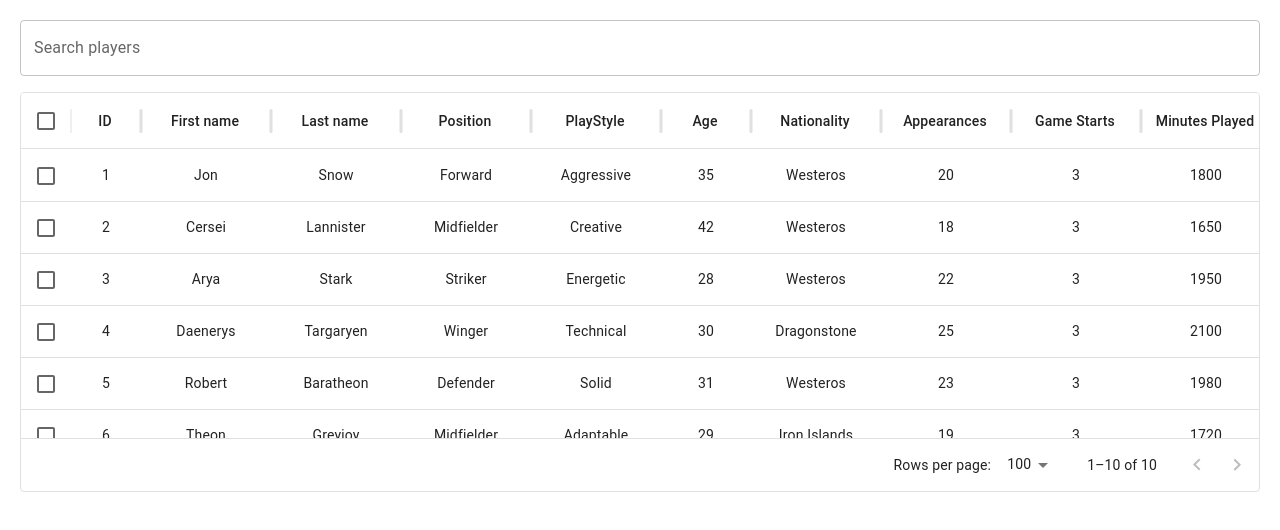
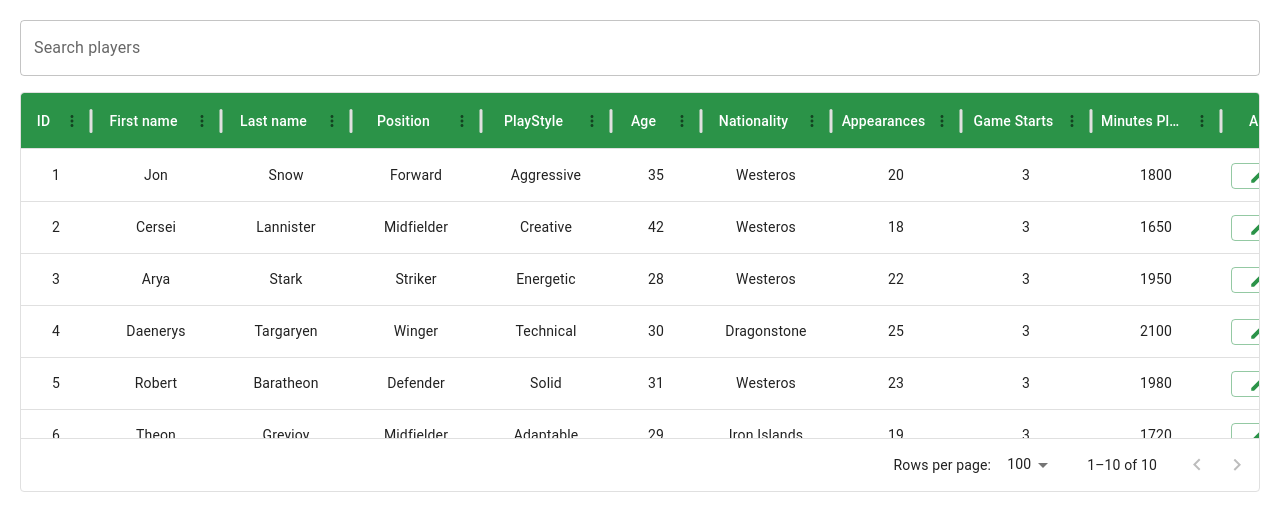
Before and after one commit to asayenju/soccerLink, a React (Create React App) app in the folder frontend/: page / in a window 1280 px wide. Shown: the top 530 px of the page. Built offline with nearby package versions, Linux system fonts and the light colour scheme.

Commit message:
Styling and actions column added

```diff
--- a/frontend/src/components/SearchPlayer.js
+++ b/frontend/src/components/SearchPlayer.js
@@ -2,27 +2,75 @@ import * as React from 'react';
 import { DataGrid } from '@mui/x-data-grid';
 import TextField from '@mui/material/TextField';
 import { createTheme, ThemeProvider } from '@mui/material/styles';
+import Button from '@mui/material/Button';
+import EditIcon from '@mui/icons-material/Edit';
+import DeleteIcon from '@mui/icons-material/DeleteOutlined';
 
-// Define your default theme
 const defaultTheme = createTheme({
   palette: {
     primary: {
       main: '#2b9348', // Change primary color to #2b9348
     },
+    secondary: {
+      main: '#c30010',
+    }
   },
 });
 
+const handleEditClick = (id) => {
+  // Implement edit functionality here
+  console.log(`Editing row with id ${id}`);
+};
+
+const handleDeleteClick = (id) => {
+  // Implement delete functionality here
+  console.log(`Deleting row with id ${id}`);
+};
+
+
 const columns = [
-  { field: 'id', headerName: 'ID', width: 70, align: 'center', headerAlign: 'center' },
-  { field: 'firstName', headerName: 'First name', width: 130, align: 'center', headerAlign: 'center' },
-  { field: 'lastName', headerName: 'Last name', width: 130, align: 'center', headerAlign: 'center' },
-  { field: 'position', headerName: 'Position', width: 130, align: 'center', headerAlign: 'center' },
-  { field: 'playstyle', headerName: 'PlayStyle', width: 130, align: 'center', headerAlign: 'center' },
-  { field: 'age', headerName: 'Age', type: 'number', width: 90, align: 'center', headerAlign: 'center' },
-  { field: 'nationality', headerName: 'Nationality', width: 130, align: 'center', headerAlign: 'center' },
-  { field: 'appearances', headerName: 'Appearances', width: 130, align: 'center', headerAlign: 'center' },
-  { field: 'gamestarts', headerName: 'Game Starts', width: 130, align: 'center', headerAlign: 'center' },
-  { field: 'minutesplayed', headerName: 'Minutes Played', width: 130, align: 'center', headerAlign: 'center' },
+  { field: 'id', headerName: 'ID', width: 70, align: 'center', headerAlign: 'center', headerClassName: 'super-app-theme--header' },
+  { field: 'firstName', headerName: 'First name', width: 130, align: 'center', headerAlign: 'center', headerClassName: 'super-app-theme--header' },
+  { field: 'lastName', headerName: 'Last name', width: 130, align: 'center', headerAlign: 'center', headerClassName: 'super-app-theme--header' },
+  { field: 'position', headerName: 'Position', width: 130, align: 'center', headerAlign: 'center', headerClassName: 'super-app-theme--header' },
+  { field: 'playstyle', headerName: 'PlayStyle', width: 130, align: 'center', headerAlign: 'center', headerClassName: 'super-app-theme--header' },
+  { field: 'age', headerName: 'Age', type: 'number', width: 90, align: 'center', headerAlign: 'center', headerClassName: 'super-app-theme--header' },
+  { field: 'nationality', headerName: 'Nationality', width: 130, align: 'center', headerAlign: 'center', headerClassName: 'super-app-theme--header' },
+  { field: 'appearances', headerName: 'Appearances', width: 130, align: 'center', headerAlign: 'center', headerClassName: 'super-app-theme--header' },
+  { field: 'gamestarts', headerName: 'Game Starts', width: 130, align: 'center', headerAlign: 'center', headerClassName: 'super-app-theme--header' },
+  { field: 'minutesplayed', headerName: 'Minutes Played', width: 130, align: 'center', headerAlign: 'center', headerClassName: 'super-app-theme--header' },
+  {
+    field: 'actions',
+    headerName: 'Actions',
+    width: 130,
+    align: 'center',
+    headerAlign: 'center',
+    headerClassName: 'super-app-theme--header',
+    renderCell: (params) => (
+      <div>
+        <Button
+          variant="outlined"
+          color="primary"
+          size="small"
+          startIcon={<EditIcon />}
+          onClick={() => handleEditClick(params.row.id)}
+        >
+        </Button>
+        <Button
+          variant="outlined"
+          color="secondary"
+          size="small"
+          startIcon={<DeleteIcon />}
+          onClick={() => handleDeleteClick(params.row.id)}
+          style={{width: 50,
+            height: 50,
+            borderRadius: 50}}
+        >
+
+        </Button>
+      </div>
+    ),
+  },
 ];
 
 const rows = [
@@ -43,8 +91,9 @@ export default function DataTable() {
   const [searchText, setSearchText] = React.useState('');
 
   const handleSearchChange = (event) => {
-    setSearchText(event.target.value);
-    filterRows(event.target.value);
+    const text = event.target.value;
+    setSearchText(text);
+    filterRows(text);
   };
 
   const filterRows = (text) => {
@@ -61,31 +110,24 @@ export default function DataTable() {
     <ThemeProvider theme={defaultTheme}>
       <div style={{ height: 'calc(100vh - 64px)', width: '100%', padding: '20px', boxSizing: 'border-box', overflowX: 'hidden' }}>
         <TextField
+          sx={{ borderRadius: 20 }}
           label="Search players"
           variant="outlined"
           value={searchText}
           onChange={handleSearchChange}
-          style={{ marginBottom: 16, width: '100%', borderRadius: '100px' }}
+          style={{ marginBottom: 16, width: '100%', borderRadius: 100 }}
         />
         <div style={{ height: 400, width: '100%' }}>
           <DataGrid
+            sx={{
+              '& .super-app-theme--header': {
+                backgroundColor: 'primary.main',
+                color: 'white',
+              },
+            }}
             rows={filteredRows}
             columns={columns}
             pageSize={5}
-            checkboxSelection
-            disableColumnMenu
-            components={{
-              Header: () => (
-                <div style={{ position: 'sticky', top: 0, zIndex: 1, background: 'white' }}>
-                  <DataGrid.Header />
-                </div>
-              ),
-              Footer: () => (
-                <div style={{ position: 'sticky', bottom: 0, zIndex: 1, background: 'white' }}>
-                  <DataGrid.Footer />
-                </div>
-              )
-            }}
           />
         </div>
       </div>
```
